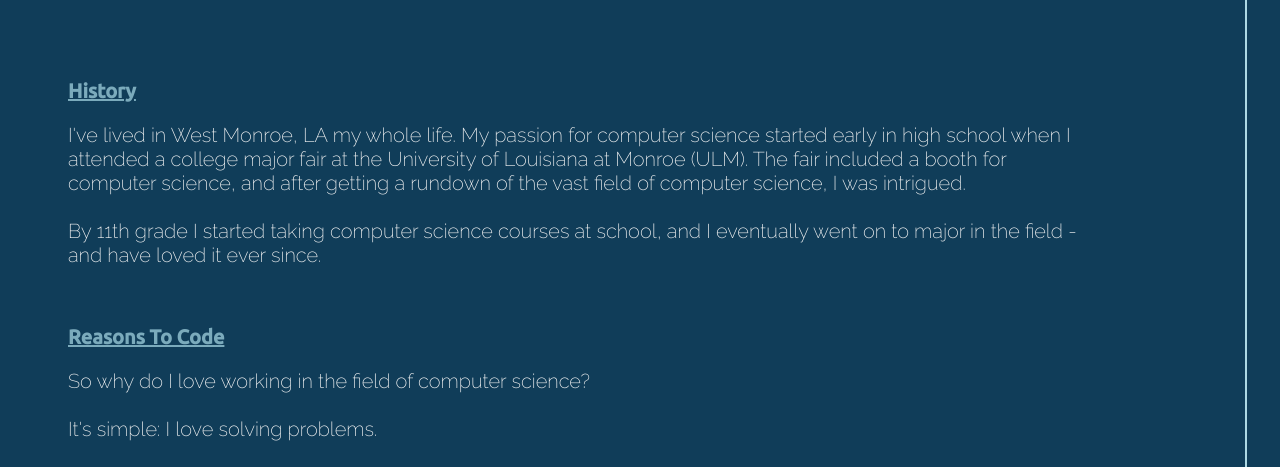
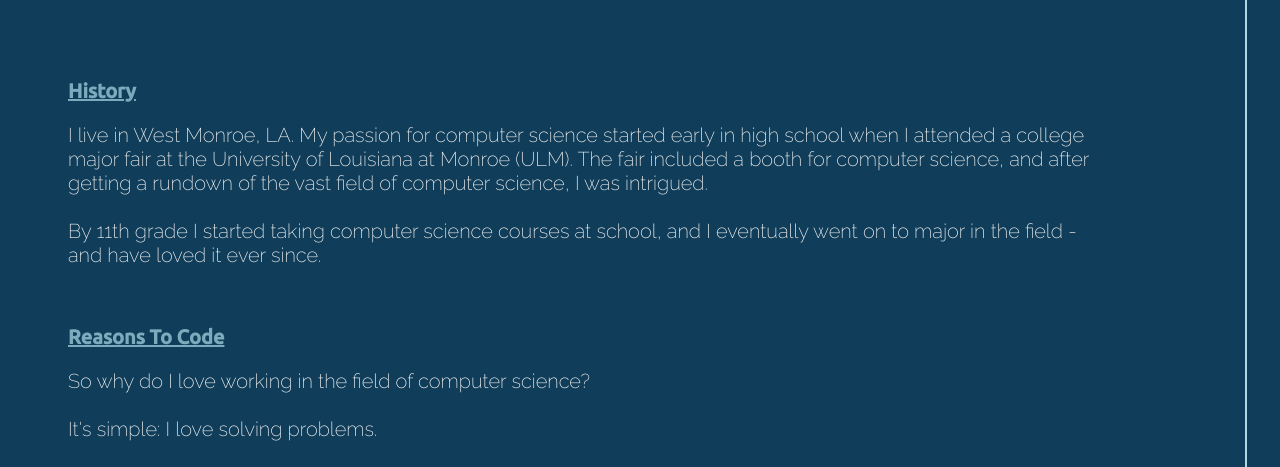
Before and after one commit to joshuab112/Pretty-Presentable-Portfolio, a plain HTML site: page index.html in a window 1280 px wide. Shown: the part 696-1163 px from the top of the page. Drawn offline with Linux system fonts and the light colour scheme.

Commit message:
Changes to the "History" section of "About Me"

```diff
--- a/index.html
+++ b/index.html
@@ -76,7 +76,7 @@
             </div>
             <div class="about_me_details">
                 <h3 id="about_me_history_header"><u>History</u></h3>
-                <p>I've lived in West Monroe, LA my whole life. My passion
+                <p>I live in West Monroe, LA. My passion
                     for computer science started early in high school when I attended a college major fair
                     at the University of Louisiana at Monroe (ULM). The fair included a booth for computer
                     science, and after getting a rundown of the vast field of computer science, I was intrigued.
```
